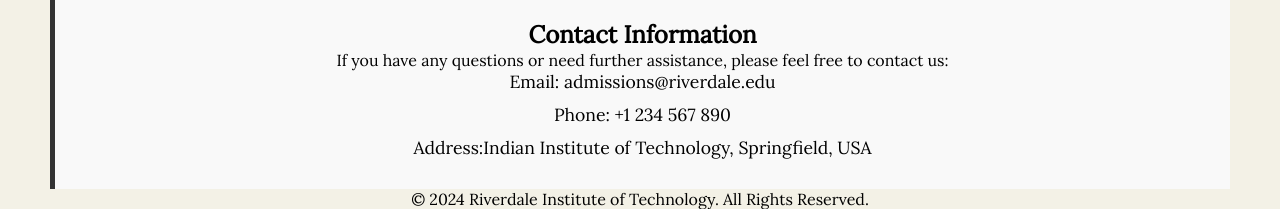
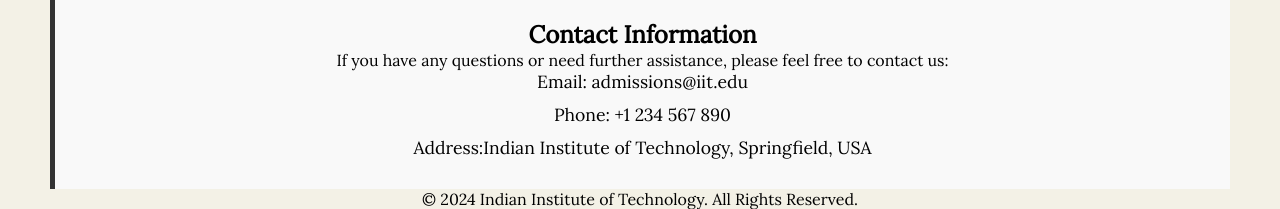
Before and after one commit to AnujaHub/web-project, a plain HTML site: page Admissions.html in a window 1280 px wide. Shown: the part 1229-1438 px from the top of the page. Drawn offline with Linux system fonts and the light colour scheme.

Commit message:
Update Admissions.html

```diff
--- a/Admissions.html
+++ b/Admissions.html
@@ -91,7 +91,7 @@
             <h2>Contact Information</h2>
             <p>If you have any questions or need further assistance, please feel free to contact us:</p>
             <ul>
-                <li>Email: admissions@riverdale.edu</li>
+                <li>Email: admissions@iit.edu</li>
                 <li>Phone: +1 234 567 890</li>
                 <li>Address:Indian Institute of Technology, Springfield, USA</li>
             </ul>
@@ -100,7 +100,7 @@
 
     <!-- Footer Section -->
     <footer class="footer">
-        <p>&copy; 2024 Riverdale Institute of Technology. All Rights Reserved.</p>
+        <p>&copy; 2024 Indian Institute of Technology. All Rights Reserved.</p>
     </footer>
 </body>
 </html>
```
